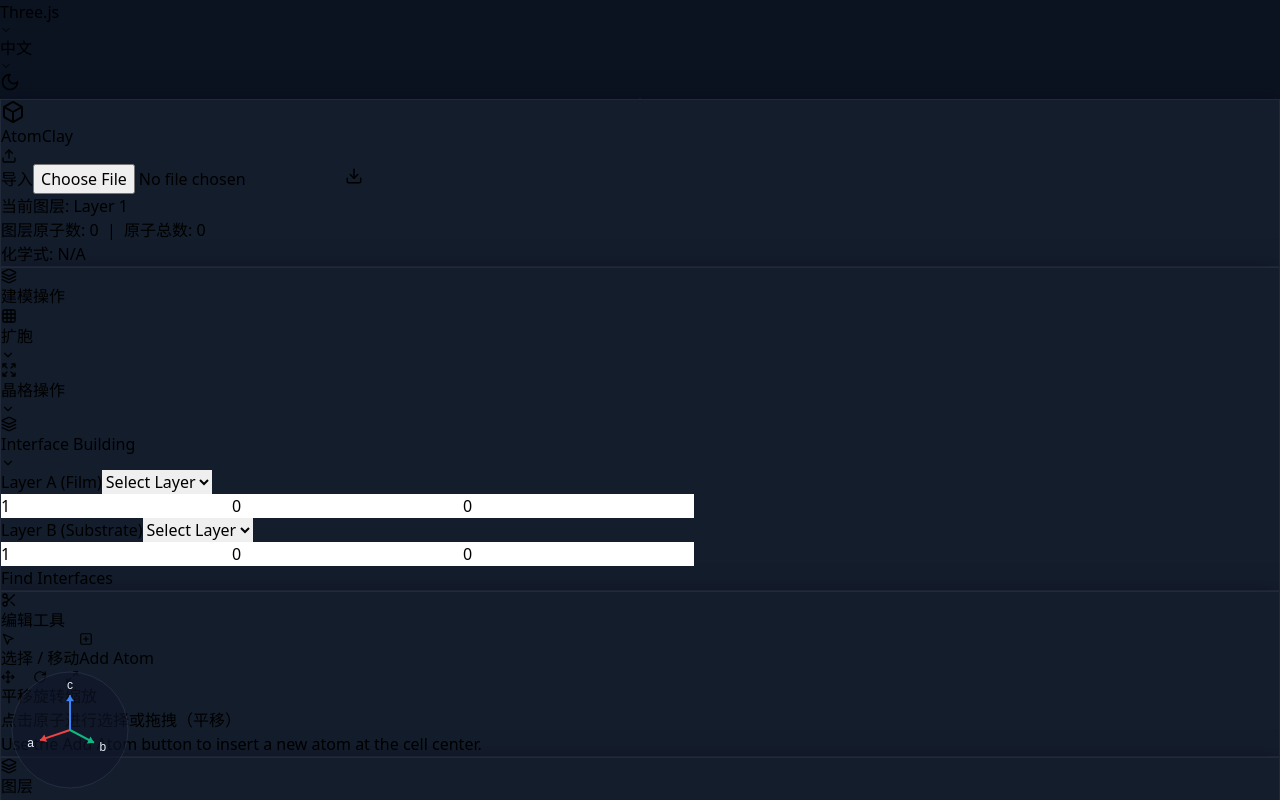
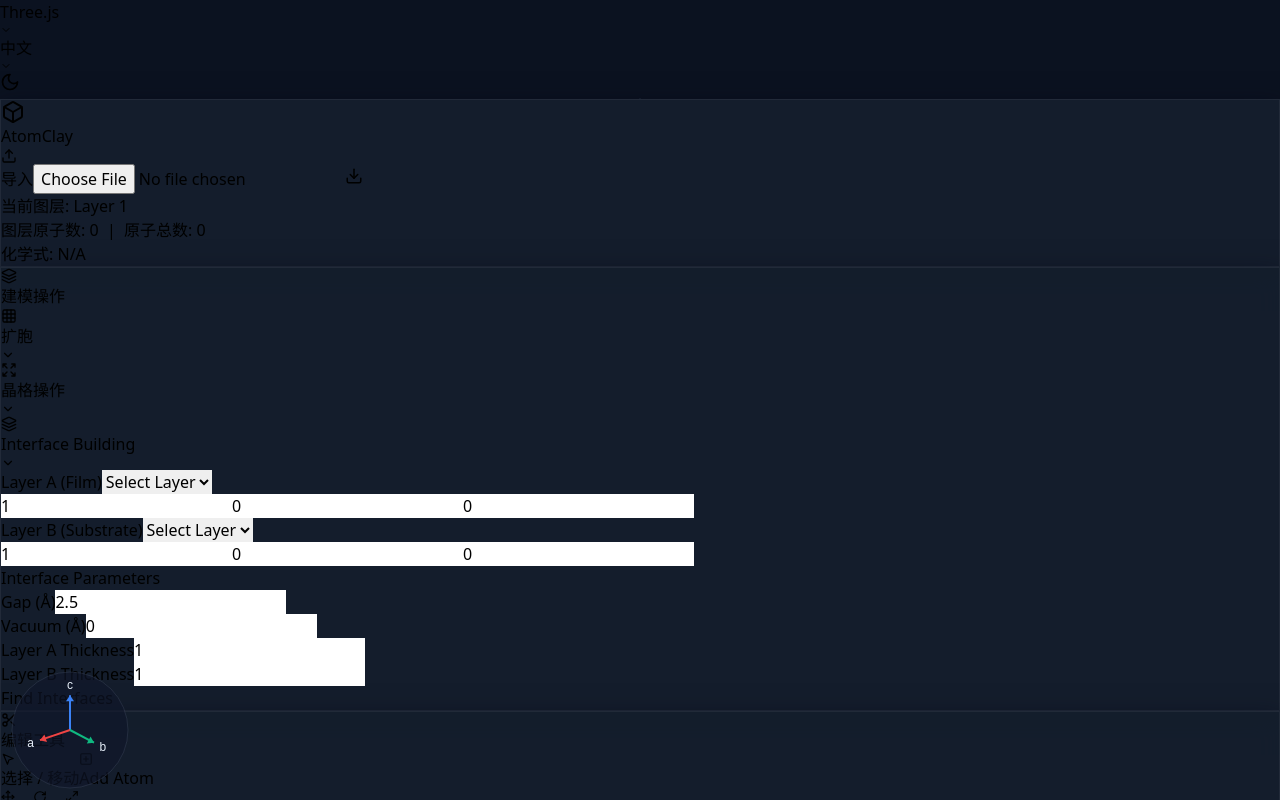
Before and after one commit to theAfish/AtomClay, a React (Vite) app: page / in a window 1280 px wide. Both pictures are taken after a click on the button "Interface Building". Shown: the top 800 px of the page. Built offline with nearby package versions, Linux system fonts and the light colour scheme.

Commit message:
refactor: update layout and improve usability of LeftPanel and RightPanel; add interface parameters to InterfaceForm

```diff
--- a/src/components/LeftPanel.jsx
+++ b/src/components/LeftPanel.jsx
@@ -50,8 +50,9 @@ const LeftPanel = () => {
     const { panelClass, textPrimary, textSecondary, textMuted, bgInput, bgInputDarker, borderClass, buttonSecondary, buttonPrimary, textTitle, textIcon, textLayerInfo, textNoLattice, buttonPreset, layerTextActive, layerTextMuted, layerTextAccent } = panels;
 
     return (
-        <div className="absolute top-4 left-4 w-80 flex flex-col gap-4 pointer-events-none">
-            <div className={`${panelClass} p-4 rounded-xl shadow-xl pointer-events-auto`}>
+        <div className="absolute top-0 left-0 h-full w-80 pointer-events-none z-10">
+            <div className="w-full h-full overflow-y-auto p-4 flex flex-col gap-4 pointer-events-auto">
+                <div className={`${panelClass} p-4 rounded-xl shadow-xl`}>
                     <h1 className={`text-xl font-bold mb-2 flex items-center gap-2 ${textTitle}`}>
                         <Box className={`${textIcon}`} /> AtomClay
                     </h1>
@@ -76,7 +77,7 @@ const LeftPanel = () => {
                     </div>
                 </div>
 
-            <div className={`${panelClass} p-4 rounded-xl shadow-xl pointer-events-auto`}>
+                <div className={`${panelClass} p-4 rounded-xl shadow-xl`}>
                 <h2 className={`text-sm font-bold mb-3 flex items-center gap-2 ${textPrimary}`}>
                     <Layers size={16} /> {t('Modeling Operations')}
                 </h2>
@@ -135,6 +136,7 @@ const LeftPanel = () => {
 
             {/* Layers UI has been moved to the right panel to improve placement — this section intentionally kept empty in the left panel */}
             </div>
+        </div>
     );
 };
 
--- a/src/components/RightPanel.jsx
+++ b/src/components/RightPanel.jsx
@@ -49,8 +49,9 @@ const RightPanel = () => {
     // Local editing state for layers is now handled by reusable components
 
     return (
-        <div className="fixed top-4 w-80 pointer-events-none z-50" style={{ right: isChatOpen ? '336px' : '16px' }}>
-            <div className={`${panelClass} p-4 rounded-xl shadow-xl pointer-events-auto`}>
+        <div className="fixed top-0 h-full w-80 pointer-events-none z-50" style={{ right: isChatOpen ? '320px' : '0' }}>
+            <div className="w-full h-full overflow-y-auto p-4 flex flex-col gap-4 pointer-events-auto">
+                <div className={`${panelClass} p-4 rounded-xl shadow-xl`}>
                 <h2 className={`text-sm font-bold mb-3 flex items-center gap-2 ${textPrimary}`}>
                     <Scissors size={16} /> {t('Edit Tools')}
                 </h2>
@@ -120,7 +121,7 @@ const RightPanel = () => {
             </div>
 
             {/* Layers UI moved here from LeftPanel (refactored to reusable component) */}
-            <div className={`${panelClass} p-4 rounded-xl shadow-xl pointer-events-auto mt-4`}>
+            <div className={`${panelClass} p-4 rounded-xl shadow-xl`}>
                 <div className="flex items-center justify-between mb-3">
                     <h2 className={`text-sm font-bold flex items-center gap-2 ${textPrimary}`}>
                         <Layers size={16} /> {t('Layers')}
@@ -153,6 +154,7 @@ const RightPanel = () => {
                     />
                 </div>
             </div>
+            </div>
         </div>
     );
 };
--- a/src/components/UI/ErrorBanner.jsx
+++ b/src/components/UI/ErrorBanner.jsx
@@ -7,7 +7,7 @@ const ErrorBanner = () => {
     if (!fileError) return null;
 
     return (
-        <div className="absolute top-4 left-1/2 -translate-x-1/2 z-50 bg-red-600 text-white px-4 py-2 rounded shadow">
+        <div className="absolute top-4 left-1/2 -translate-x-1/2 z-[60] bg-red-600 text-white px-4 py-2 rounded shadow">
             <div style={{display:'flex', alignItems:'center', gap:8}}>
                 <div style={{fontWeight:600}}>File error:</div>
                 <div style={{opacity:0.95}}>{fileError}</div>
--- a/src/components/UI/FloatingControls.jsx
+++ b/src/components/UI/FloatingControls.jsx
@@ -37,7 +37,7 @@ const FloatingControls = () => {
     }, [showLangDropdown, setShowLangDropdown, showRendererDropdown, setShowRendererDropdown]);
 
     return (
-        <div className="fixed bottom-4 z-50 flex flex-col gap-2" style={{ right: isChatOpen ? '336px' : '16px' }}>
+        <div className="fixed bottom-4 z-[60] flex flex-col gap-2" style={{ right: isChatOpen ? '336px' : '16px' }}>
             <div className="relative renderer-dropdown">
                 <button
                     className={`px-3 py-1 rounded-full shadow-lg text-sm font-medium flex items-center gap-1 ${theme === 'dark' ? 'bg-slate-800 text-white hover:bg-slate-700' : 'bg-white text-slate-800 hover:bg-slate-100'}`}
--- a/src/components/UI/ViewModeToggle.jsx
+++ b/src/components/UI/ViewModeToggle.jsx
@@ -7,7 +7,7 @@ const ViewModeToggle = () => {
     if (!pdbContent) return null;
 
     return (
-        <div className="absolute top-4 right-80 z-50 flex gap-2">
+        <div className="absolute top-4 right-80 z-[60] flex gap-2">
             <button
                 className={`px-3 py-1 rounded shadow text-sm font-medium ${viewMode === 'default' ? 'bg-blue-600 text-white' : 'bg-white text-slate-700'}`}
                 onClick={() => setViewMode('default')}
--- a/src/components/operations/InterfaceForm.jsx
+++ b/src/components/operations/InterfaceForm.jsx
@@ -13,9 +13,56 @@ const InterfaceForm = ({ t, panels }) => {
     const [millerA, setMillerA] = useState({ h: 1, k: 0, l: 0 });
     const [millerB, setMillerB] = useState({ h: 1, k: 0, l: 0 });
 
+    // New state for additional parameters
+    const [gap, setGap] = useState(2.5);
+    const [vacuumOverFilm, setVacuumOverFilm] = useState(0.0);
+    const [filmThickness, setFilmThickness] = useState(1);
+    const [substrateThickness, setSubstrateThickness] = useState(1);
+
     const [loading, setLoading] = useState(false);
     const [error, setError] = useState(null);
     const [results, setResults] = useState([]);
+    const [previewedInterface, setPreviewedInterface] = useState(null);
+
+    const clearPreview = () => {
+        if (previewedInterface) {
+            // Remove the preview layer and atoms
+            setLayers(prev => prev.filter(l => l.id !== `preview-${previewedInterface.id}`));
+            setAtoms(prev => prev.filter(a => a.layerId !== `preview-${previewedInterface.id}`));
+            // Show all layers again
+            setLayers(prev => prev.map(l => ({ ...l, visible: true })));
+            setPreviewedInterface(null);
+        }
+    };
+
+    const previewInterface = (iface) => {
+        clearPreview(); // Remove previous preview if any
+        // Hide all layers
+        setLayers(prev => prev.map(l => ({ ...l, visible: false })));
+        // Add preview layer
+        const previewLayerId = `preview-${iface.id}`;
+        const previewLayer = {
+            id: previewLayerId,
+            name: `Preview Interface ${iface.id}`,
+            visible: true,
+            selected: true,
+            opacity: 1,
+            lattice: iface.lattice
+        };
+        const previewAtoms = iface.atoms.map((a, idx) => ({
+            id: `${previewLayerId}-${idx}`,
+            element: a.element,
+            x: a.x,
+            y: a.y,
+            z: a.z,
+            layerId: previewLayerId
+        }));
+        setLayers(prev => [...prev, previewLayer]);
+        setAtoms(prev => [...prev, ...previewAtoms]);
+        setActiveLayerId(previewLayerId);
+        setLattice(iface.lattice);
+        setPreviewedInterface(iface);
+    };
 
     const handleApply = async () => {
         setError(null);
@@ -57,10 +104,10 @@ const InterfaceForm = ({ t, panels }) => {
                 max_area: 400.0,
                 max_length_tol: 0.03,
                 max_angle_tol: 0.01,
-                gap: 2.5,
-                vacuum_over_film: 10.0,
-                film_thickness: 1,
-                substrate_thickness: 1,
+                gap: parseFloat(gap) || 2.5,
+                vacuum_over_film: parseFloat(vacuumOverFilm) || 0.0,
+                film_thickness: parseInt(filmThickness) || 1,
+                substrate_thickness: parseInt(substrateThickness) || 1,
                 in_layers: true,
                 max_interfaces: 1000
             };
@@ -79,6 +126,7 @@ const InterfaceForm = ({ t, panels }) => {
     };
 
     const loadInterface = (iface) => {
+        clearPreview(); // Clear any preview before loading
         const newLayerId = `layer-${Date.now()}`;
         const newLayer = {
             id: newLayerId,
@@ -182,6 +230,53 @@ const InterfaceForm = ({ t, panels }) => {
                 </div>
             </div>
 
+            {/* Interface Parameters */}
+            <div className="space-y-2">
+                <label className={`block text-xs ${textSecondary} mb-1`}>{t('Interface Parameters')}</label>
+                <div className="grid grid-cols-2 gap-2">
+                    <div>
+                        <label className={`block text-xs ${textSecondary} mb-1`}>{t('Gap (Å)')}</label>
+                        <input
+                            type="number"
+                            step="0.1"
+                            value={gap}
+                            onChange={(e) => setGap(e.target.value)}
+                            className={`w-full p-1 text-sm rounded border ${bgInput} ${textPrimary} ${borderClass}`}
+                        />
+                    </div>
+                    <div>
+                        <label className={`block text-xs ${textSecondary} mb-1`}>{t('Vacuum (Å)')}</label>
+                        <input
+                            type="number"
+                            step="0.1"
+                            value={vacuumOverFilm}
+                            onChange={(e) => setVacuumOverFilm(e.target.value)}
+                            className={`w-full p-1 text-sm rounded border ${bgInput} ${textPrimary} ${borderClass}`}
+                        />
+                    </div>
+                    <div>
+                        <label className={`block text-xs ${textSecondary} mb-1`}>{t('Layer A Thickness')}</label>
+                        <input
+                            type="number"
+                            min="1"
+                            value={filmThickness}
+                            onChange={(e) => setFilmThickness(e.target.value)}
+                            className={`w-full p-1 text-sm rounded border ${bgInput} ${textPrimary} ${borderClass}`}
+                        />
+                    </div>
+                    <div>
+                        <label className={`block text-xs ${textSecondary} mb-1`}>{t('Layer B Thickness')}</label>
+                        <input
+                            type="number"
+                            min="1"
+                            value={substrateThickness}
+                            onChange={(e) => setSubstrateThickness(e.target.value)}
+                            className={`w-full p-1 text-sm rounded border ${bgInput} ${textPrimary} ${borderClass}`}
+                        />
+                    </div>
+                </div>
+            </div>
+
             <button
                 onClick={handleApply}
                 disabled={loading}
@@ -203,12 +298,20 @@ const InterfaceForm = ({ t, panels }) => {
                         <div key={idx} className={`p-2 rounded border ${bgCard} ${borderClass} text-xs`}>
                             <div className="flex justify-between items-start mb-1">
                                 <span className={`${textPrimary} font-bold`}>#{idx+1} Strain: {(iface.von_mises_strain || 0).toFixed(4)}</span>
+                                <div className="flex gap-1">
+                                    <button
+                                        onClick={() => previewInterface(iface)}
+                                        className={`${buttonPrimary} px-2 py-0.5 rounded text-[10px]`}
+                                    >
+                                        {t('Preview')}
+                                    </button>
                                     <button
                                         onClick={() => loadInterface(iface)}
                                         className={`${buttonPrimary} px-2 py-0.5 rounded text-[10px] flex items-center gap-1`}
                                     >
                                         {t('Load')} <ChevronRight size={10} />
                                     </button>
+                                </div>
                             </div>
                             <div className={`${textMuted} grid grid-cols-2 gap-1`}>
                                 <span>Area: {iface.area ? iface.area.toFixed(2) : 'N/A'} Å²</span>
```
Also changed, not shown: src/context/MolecularContext.jsx (+6 -2 lines), 1 other file (tests, documents, lock files or other folders). Lines whose indentation alone changed are shown as unchanged.
